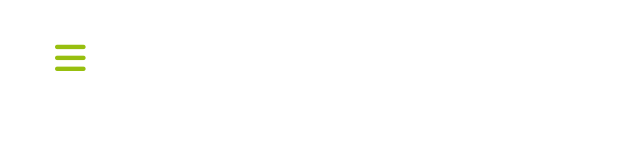
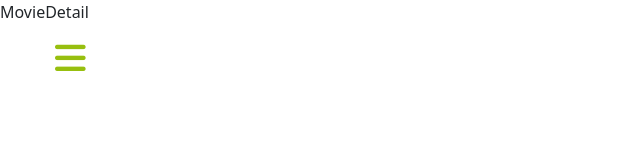
Before and after one commit to bamsi/movie-booking-app-frontend, a React (Create React App) app: page /movie_detail in a window 1280 px wide. Before the commit this address had no page. Shown: the top 160 px of the page, without its empty margins (0-640 px from the left). Built offline with nearby package versions, Linux system fonts and the light colour scheme; a web font is replaced by a local one.

Commit message:
create MovieDetail component and ad route to App

```diff
--- a/src/App.js
+++ b/src/App.js
@@ -5,6 +5,7 @@ import Signup from './components/pages/signup';
 import Navbar from './layout/Navbar';
 import Main from './components/movies/main';
 import AddMovie from './components/movies/addMovie';
+import MovieDetail from './components/movies/MovieDetail';
 
 function App() {
   return (
@@ -19,6 +20,8 @@ function App() {
           <Route path="/signup" element={<Signup />} />
           <Route path="/home" element={<Main />} />
           <Route path="/add_movie" element={<AddMovie />} />
+          <Route path="/movie_detail" element={<MovieDetail />} />
+
         </Routes>
       </div>
     </div>
--- /dev/null
+++ b/src/components/movies/MovieDetail.js
@@ -0,0 +1,9 @@
+import React from 'react';
+
+function MovieDetail() {
+  return (
+    <div>MovieDetail</div>
+  );
+}
+
+export default MovieDetail;
--- a/src/components/movies/movieItem.js
+++ b/src/components/movies/movieItem.js
@@ -6,7 +6,7 @@ import PropTypes from 'prop-types';
 const MovieItem = ({
   id, title, description, picture,
 }) => (
-  <Link to="/users/" className="text-decoration-none text-dark" params={{ id }}>
+  <Link to="/movie_detail/" className="text-decoration-none text-dark" params={{ id }}>
     <div className="card">
       <img src={picture} className="card-img-top" alt={title} />
       <div className="card-body text-center">
```
